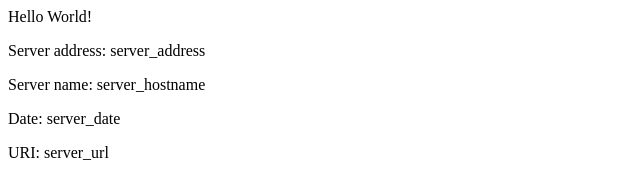
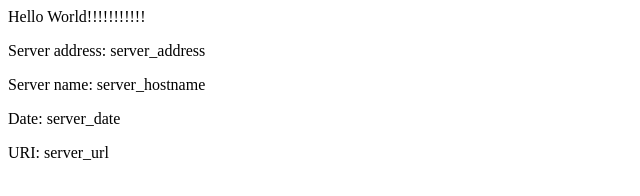
Before and after one commit to janezhango/eks-example, a plain HTML site: page src/index.html in a window 1280 px wide. Shown: the full height of the page, 0-640 px from the left. Drawn offline with Linux system fonts and the light colour scheme.

Commit message:
v2 Updating home page

```diff
--- a/src/index.html
+++ b/src/index.html
@@ -1,8 +1,8 @@
 <head>
-<title>Hello World</title>
+<title>Hello Worldddddddddd</title>
 </head>
 <div class="info">
-<h>Hello World!</h>
+<h>Hello World!!!!!!!!!!!</h>
 <p><span>Server&nbsp;address:</span> <span>server_address</span></p>
 <p><span>Server&nbsp;name:</span> <span>server_hostname</span></p>
 <p class="smaller"><span>Date:</span> <span>server_date</span></p>
```
